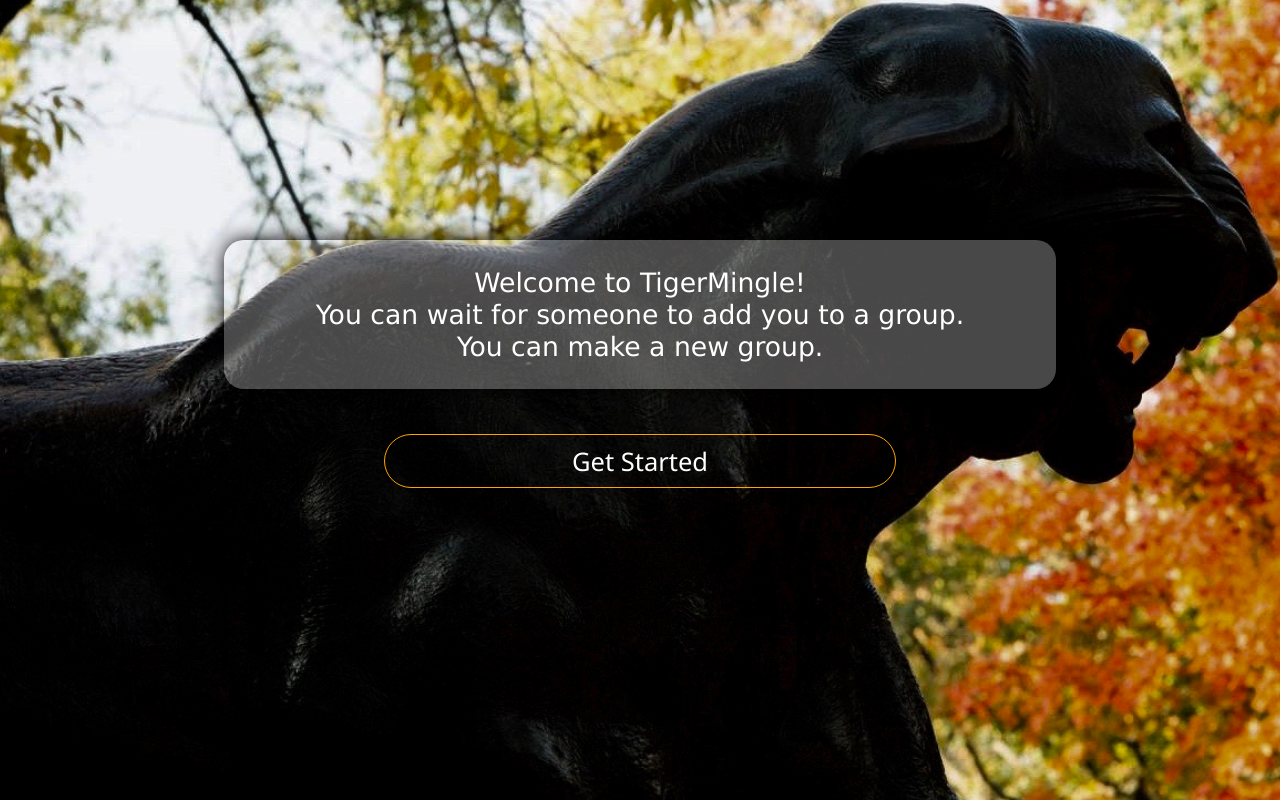
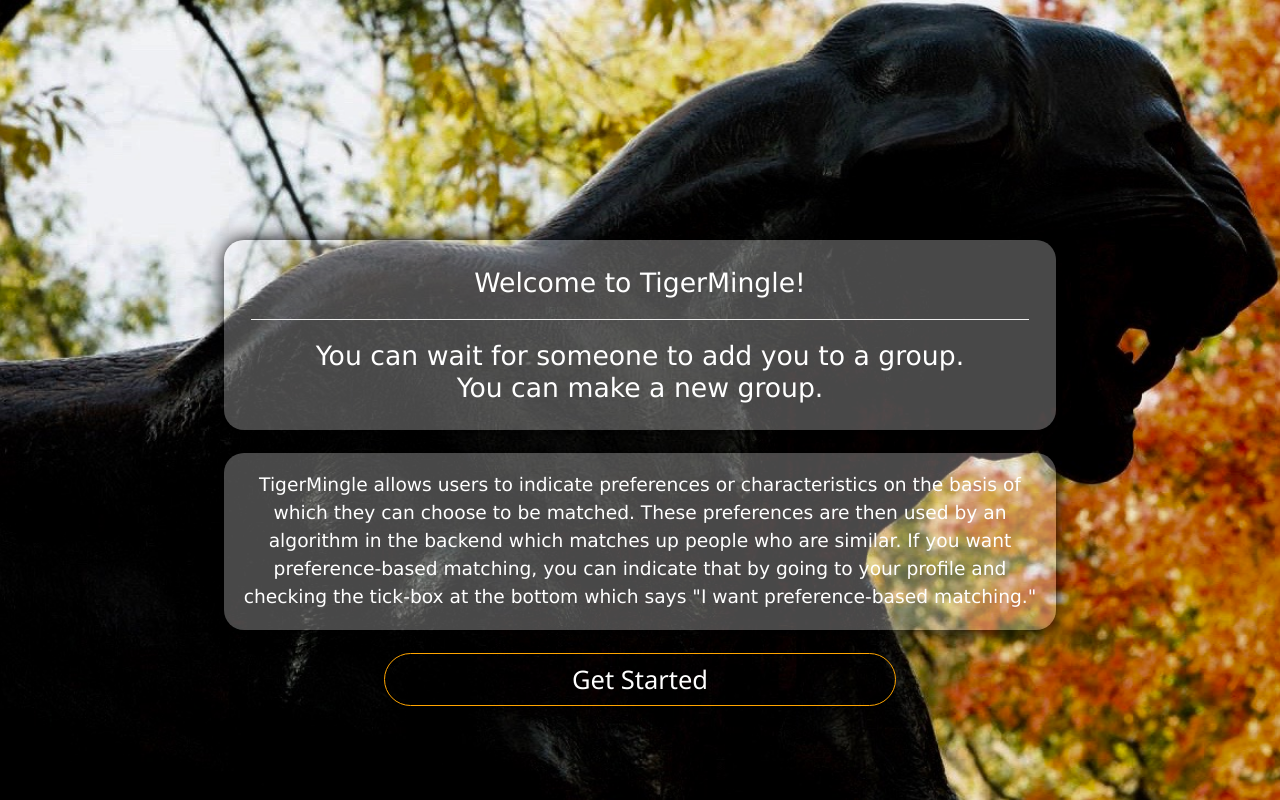
Before and after one commit to sebas673/CoffeeDate, a Django app: page /home_first/ in a window 1280 px wide. Run offline with Django 3.2, Linux system fonts and the light colour scheme; some libraries are stand-ins or nearby versions; some web fonts are replaced.

Commit message:
before new algorithm

```diff
--- a/proj_333/match/models.py
+++ b/proj_333/match/models.py
@@ -8,7 +8,7 @@
 class Group(models.Model):
     owner = models.ForeignKey(User, on_delete=models.CASCADE)  # on_delete=models.CASCADE means this group will be deleted when the owner us deleted
     group_name = models.CharField(max_length=100)
-    group_image = models.ImageField(default='default.jpg', upload_to='profile_pics')
+    group_image = models.ImageField(default='default.jpg', upload_to='group_pics')
     date_created = models.DateTimeField(default=timezone.now)
     group_description = models.TextField()
     members = models.ManyToManyField(Profile)
@@ -30,7 +30,7 @@
     pair1_email = models.CharField(max_length=50, default="princeton@princeton.edu")
     pair2_email = models.CharField(max_length=50, default="princeton@princeton.edu")
     pair1_image = models.ImageField(default='default.jpg', upload_to='profile_pics')
-    pair2_image= models.ImageField(default='default.jpg', upload_to='profile_pics')
+    pair2_image = models.ImageField(default='default.jpg', upload_to='profile_pics')
     pair1_pMessage = models.TextField(max_length=None, default="Hello!")
     pair2_pMessage = models.TextField(max_length=None, default="Hello!")
 
--- a/proj_333/match/static/match/main.css
+++ b/proj_333/match/static/match/main.css
@@ -64,6 +64,8 @@
     -webkit-background-size: cover;
     -moz-background-size: cover;
     -o-background-size: cover;
+    width: 100%;
+    height:100%;
     background-size: cover;
     font-family: Verdana, Geneva, Tahoma, sans-serif;
 }
@@ -211,6 +213,19 @@
   border-color: rgb(255, 255, 255);
 }
 
+.welcomeText{
+  color: white;
+  font-family: Verdana, Geneva, Tahoma, sans-serif;
+  font-size: 14pt;
+  background: rgba(253, 253, 253, 0.281);
+  box-shadow: 0 30px 40px rgba(0,0,0,.1);
+  width: 65%;
+  margin: auto;
+  padding: 1em 1em;
+  box-shadow: 0 0 20px rgb(0, 0, 0);
+  border-radius: 20px;
+  border-color: rgb(255, 255, 255);
+}
 .notMatchedButton {
   font-size: 170%;
   font-family: 'Segoe UI', Tahoma, Geneva, Verdana, sans-serif;
--- a/proj_333/match/templates/match/home_first.html
+++ b/proj_333/match/templates/match/home_first.html
@@ -3,10 +3,13 @@
 
     <div class="center-container">
         <div class = "center-panel">
-            <h1 class="NotMatchedMessage">Welcome to TigerMingle! <br> You can wait for someone to add you to a group. <br> You can make a new group. </h1>
+            <h1 class="NotMatchedMessage">Welcome to TigerMingle! <hr> You can wait for someone to add you to a group. <br> You can make a new group. </h1>
             <br>
+            <p class="welcomeText">TigerMingle allows users to indicate preferences or characteristics on the basis of which they can choose to be matched.
+                These preferences are then used by an algorithm in the backend which matches up people who are similar. If you want preference-based matching,
+                you can indicate that by going to your profile and checking the tick-box at the bottom which says "I want preference-based matching."</p>
             <br>
-            <a class="btn notMatchedButton" href="{% url 'group-create' %}" role="button">Get Started</a>
+            <a class="btn notMatchedButton" href="{% url 'match-home' %}" role="button">Get Started</a>
         </div>
     </div>
 
--- a/proj_333/proj_333/settings.py
+++ b/proj_333/proj_333/settings.py
@@ -36,6 +36,7 @@
     'match.apps.MatchConfig',
     'users.apps.UsersConfig',
     'crispy_forms',
+    'widget_tweaks',
     'django.contrib.admin',
     'django.contrib.auth',
     'django.contrib.contenttypes',
```
Also changed, not shown: proj_333/match/templates/match/group_form.html (+6 -1 lines), proj_333/db.sqlite3.
